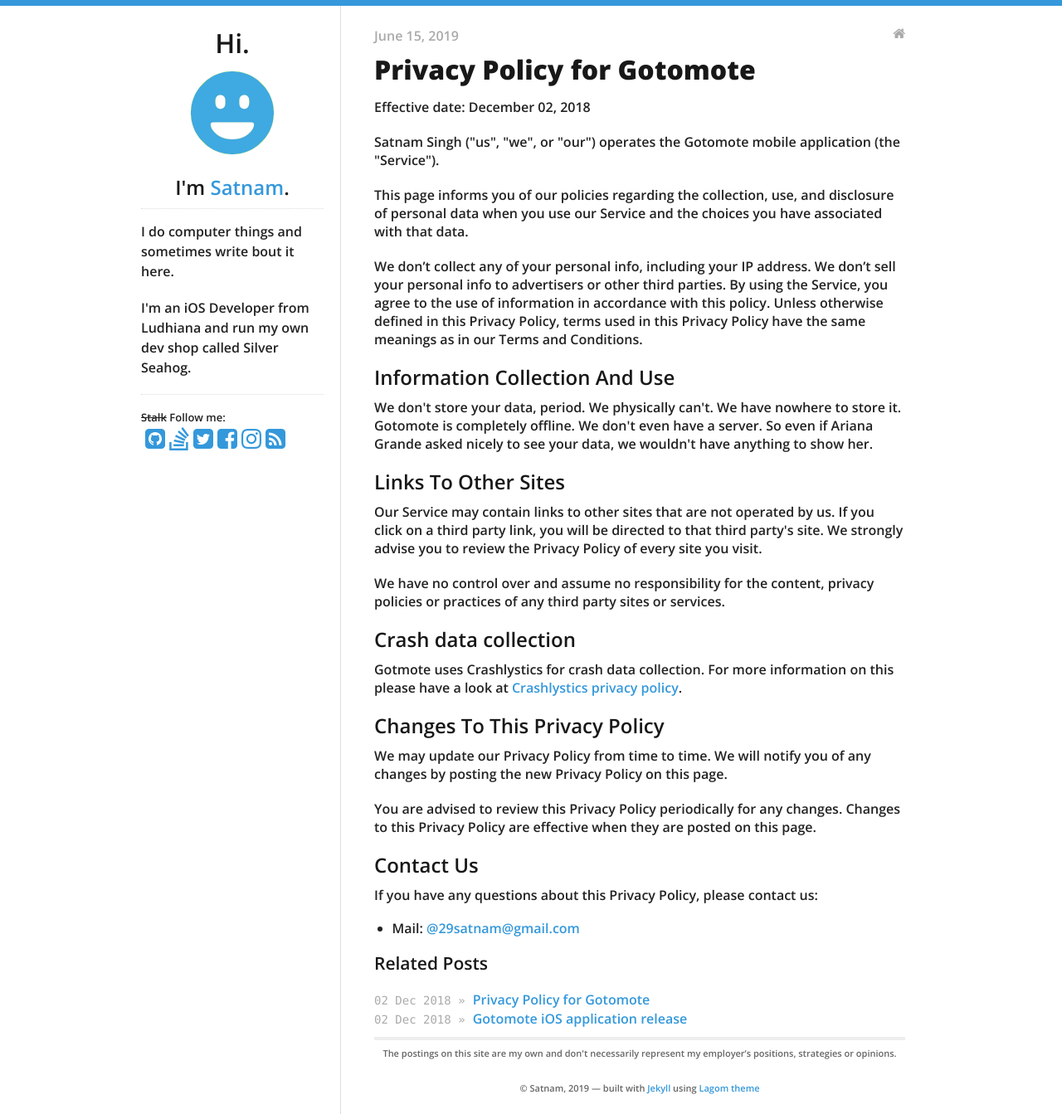
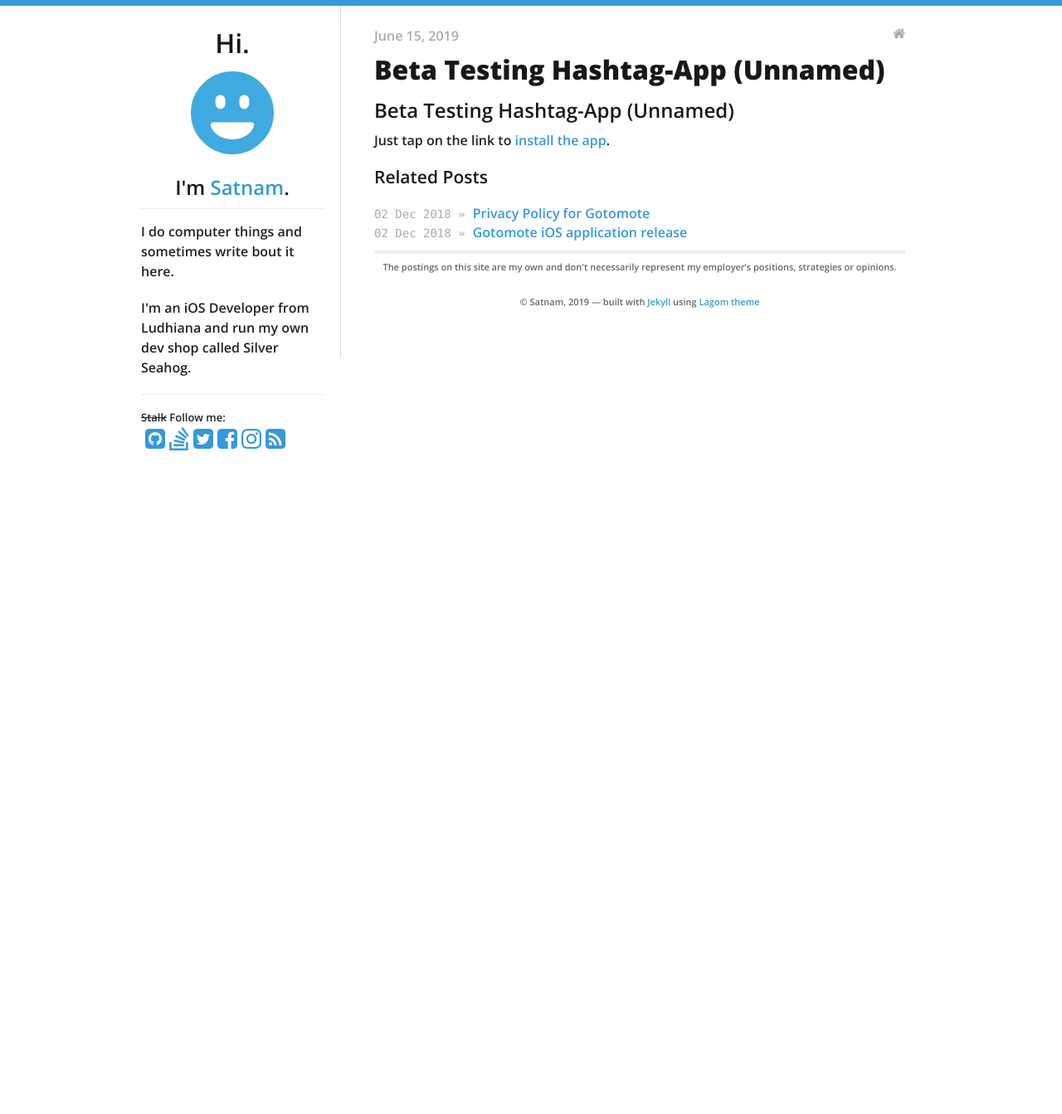
Before and after one commit to 29satnam/29satnam.github.io, a Jekyll site: the page built from _posts/2019-06-15-Beta-Testing-Hashtag-App.md, in a window 1280 px wide. Shown: the whole page at 83% size. Built offline with Jekyll 4.4.1, drawn with Linux system fonts in a browser that asks for light colours; after the commit the page ends 907 px from its top, so only the background shows below that.

Commit message:
Update 2019-06-15-Beta-Testing-Hashtag-App.md

```diff
--- a/_posts/2019-06-15-Beta-Testing-Hashtag-App.md
+++ b/_posts/2019-06-15-Beta-Testing-Hashtag-App.md
@@ -1,37 +1,9 @@
 ---
 layout: post
-title: Privacy Policy for Gotomote
+title: Beta Testing Hashtag-App (Unnamed)
 categories:
 - blog
 ---
 
-<p>Effective date: December 02, 2018</p>
-
-<p>Satnam Singh ("us", "we", or "our") operates the Gotomote mobile application (the "Service").</p>
-
-<p>This page informs you of our policies regarding the collection, use, and disclosure of personal data when you use our Service and the choices you have associated with that data.
-
-<p>We don’t collect any of your personal info, including your IP address. We don’t sell your personal info to advertisers or other third parties.  By using the Service, you agree to the use of information in accordance with this policy. Unless otherwise defined in this Privacy Policy, terms used in this Privacy Policy have the same meanings as in our Terms and Conditions.</p>
-
-<h2>Information Collection And Use</h2>
-
-<p>We don't store your data, period. We physically can't. We have nowhere to store it. Gotomote is completely offline. We don't even have a server. So even if Ariana Grande asked nicely to see your data, we wouldn't have anything to show her.</p>
-
-<h2>Links To Other Sites</h2>
-<p>Our Service may contain links to other sites that are not operated by us. If you click on a third party link, you will be directed to that third party's site. We strongly advise you to review the Privacy Policy of every site you visit.</p>
-<p>We have no control over and assume no responsibility for the content, privacy policies or practices of any third party sites or services.</p>
-
-<h2>Crash data collection</h2>
-<p>Gotmote uses Crashlystics for crash data collection. For more information on this please have a look at <a href="https://docs.fabric.io/android/fabric/data-privacy.html">Crashlystics privacy policy</a>.</p>
-
-<h2>Changes To This Privacy Policy</h2>
-<p>We may update our Privacy Policy from time to time. We will notify you of any changes by posting the new Privacy Policy on this page.</p>
-<p>You are advised to review this Privacy Policy periodically for any changes. Changes to this Privacy Policy are effective when they are posted on this page.</p>
-
-
-<h2>Contact Us</h2>
-<p>If you have any questions about this Privacy Policy, please contact us:</p>
-<ul>
-
-            <li>Mail: <a href="mailto:29satnam@gmail.com?Subject=Question%20regarding%privacy%20policy" target="_top">@29satnam@gmail.com</a></li>
-    </ul>
+<h2>Beta Testing Hashtag-App (Unnamed)</h2>
+<p> Just tap on the link to <a href="https://docs.fabric.io/android/fabric/data-privacy.html">install the app</a>.</p>
```
